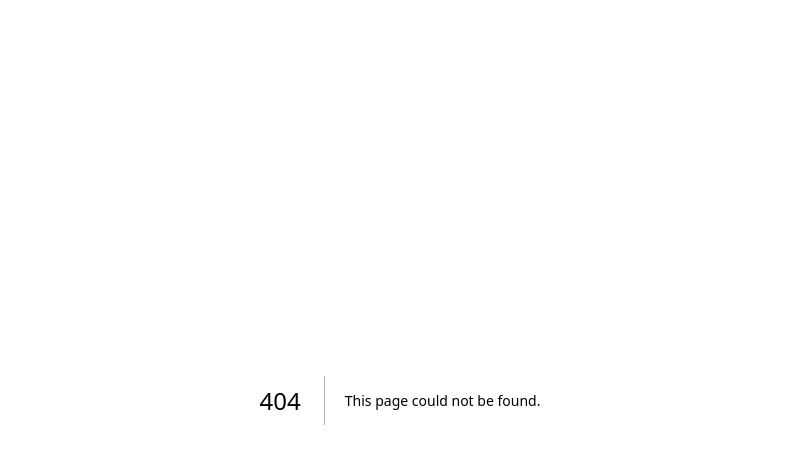
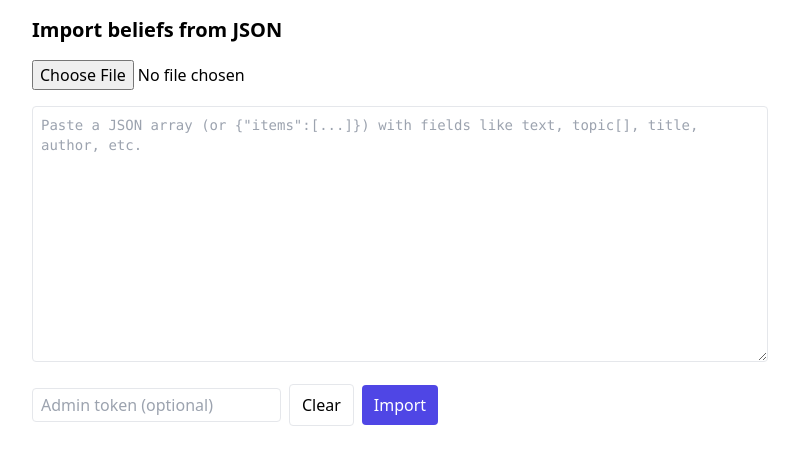
Before and after one commit to dench88/gottabelieve, a Next.js app: page /admin/import in a window 1280 px wide. Before the commit this address had no page. Shown: the top 464 px of the page, without its empty margins (240-1039 px from the left). Built offline with nearby package versions, Linux system fonts and the light colour scheme.

Commit message:
Create app/admin/import/page.tsx

```diff
--- /dev/null
+++ b/app/admin/import/page.tsx
@@ -0,0 +1,65 @@
+'use client';
+import { useState } from 'react';
+
+export default function ImportPage() {
+  const [text, setText] = useState('');
+  const [fileName, setFileName] = useState<string | null>(null);
+  const [result, setResult] = useState('');
+  const [token, setToken] = useState(''); // optional
+
+  async function handleFile(e: React.ChangeEvent<HTMLInputElement>) {
+    const f = e.target.files?.[0];
+    if (!f) return;
+    setFileName(f.name);
+    setText(await f.text());
+  }
+
+  async function runImport() {
+    try {
+      const res = await fetch('/api/import', {
+        method: 'POST',
+        headers: {
+          'Content-Type': 'application/json',
+          ...(token ? { 'x-admin-token': token } : {}),
+        },
+        body: text,
+      });
+      const data = await res.json();
+      if (!res.ok) throw new Error(data?.error || 'Import failed');
+      setResult(`Imported ${data.imported} beliefs ✔`);
+    } catch (e: any) {
+      setResult(`Error: ${e.message || e}`);
+    }
+  }
+
+  return (
+    <div className="mx-auto max-w-3xl p-4 space-y-4">
+      <h2 className="text-xl font-semibold">Import beliefs from JSON</h2>
+
+      <div className="flex items-center gap-2">
+        <input type="file" accept="application/json" onChange={handleFile} />
+        {fileName && <span className="text-xs text-slate-500">Selected: {fileName}</span>}
+      </div>
+
+      <textarea
+        className="w-full h-64 rounded border p-2 font-mono text-sm"
+        placeholder='Paste a JSON array (or {"items":[...]}) with fields like text, topic[], title, author, etc.'
+        value={text}
+        onChange={(e) => setText(e.target.value)}
+      />
+
+      <div className="flex items-center gap-2">
+        <input
+          className="rounded border px-2 py-1"
+          placeholder="Admin token (optional)"
+          value={token}
+          onChange={(e) => setToken(e.target.value)}
+        />
+        <button className="rounded border px-3 py-2" onClick={() => setText('')}>Clear</button>
+        <button className="rounded bg-indigo-600 px-3 py-2 text-white" onClick={runImport}>Import</button>
+      </div>
+
+      {result && <div className="text-sm">{result}</div>}
+    </div>
+  );
+}
```
